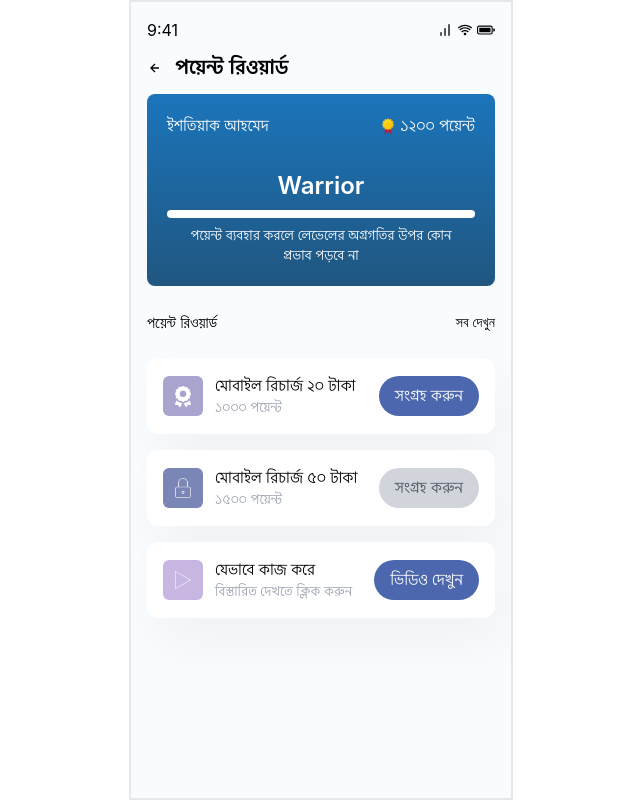
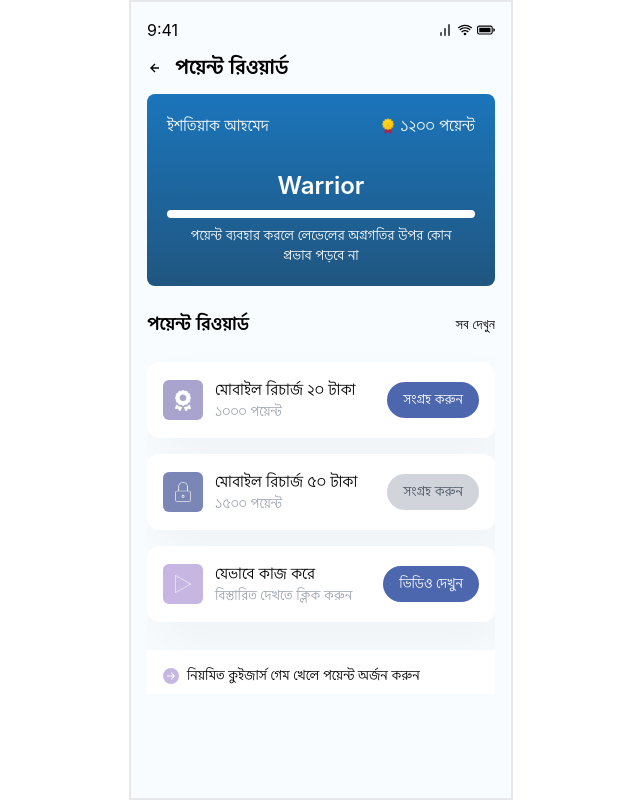
Before and after one commit to Mehedihasan-95/reactMobileViewApp, a React (Create React App) app: page / in a window 1280 px wide. Shown: the whole page, without its empty margins (319-959 px from the left). Built offline with nearby package versions, Linux system fonts and the light colour scheme.

Commit message:
more options done

```diff
--- /dev/null
+++ b/src/components/faq/faq.tsx
@@ -0,0 +1,10 @@
+import './faq.scss';
+
+const Faq = ({ faqs }: any) => {
+
+    return (
+        <div>
+        </div>
+)}
+
+export default Faq;
--- /dev/null
+++ b/src/components/more-options/more-options.tsx
@@ -0,0 +1,16 @@
+import './more-options.scss';
+import { BsArrowRightCircleFill } from "react-icons/bs";
+
+const MoreOptions = ({ options }: any) => {
+
+    return (
+        <div className='flex items-center bg-white p-4 border-b-2'>
+            <div className='mr-2'>
+                <BsArrowRightCircleFill className='color-third' />
+            </div>
+            <p className='font-tatsam-regular text-sm'>{options.title}</p>
+        </div>
+    )
+}
+
+export default MoreOptions;
--- a/src/components/reward-lists/reward-list.tsx
+++ b/src/components/reward-lists/reward-list.tsx
@@ -31,7 +31,7 @@ const RewardList = ({ rewards }: any) => {
             </div>
 
             <button onClick={()=>{ onBtnClick(rewards.isBtnDisabled)}}
-            className={`font-tatsam-regular rounded-3xl px-4 py-2 ${rewards.isBtnDisabled ? 'text-gray-600 bg-gray-300' : ' text-white bg-secondary'}`}>{rewards.isVideoEnabled ? 'ভিডিও দেখুন' : 'সংগ্রহ করুন'}</button>
+            className={`font-tatsam-regular text-sm rounded-3xl px-4 py-2 ${rewards.isBtnDisabled ? 'text-gray-600 bg-gray-300' : ' text-white bg-secondary'}`}>{rewards.isVideoEnabled ? 'ভিডিও দেখুন' : 'সংগ্রহ করুন'}</button>
         </div>
 )}
 
--- a/src/index.scss
+++ b/src/index.scss
@@ -45,6 +45,9 @@ body {
 .color-primary{
   color: #6A5AE0;
 }
+.color-third{
+  color: #C8B6E2;
+}
 .bg-primary{
   background: #6A5AE0;
 }
--- a/src/point-reward.tsx
+++ b/src/point-reward.tsx
@@ -3,11 +3,12 @@ import { BiWifi, BiLeftArrowAlt } from "react-icons/bi";
 import { BsBatteryFull } from "react-icons/bs";
 import RewardList from "./components/reward-lists/reward-list";
 import './point-reward.scss'
+import MoreOptions from "./components/more-options/more-options";
 
 const PointReward = () => {
     const PointsReward = [
         {
-            id:1,
+            id: 1,
             icon: require('./assets/icons/award.png'),
             title: 'মোবাইল রিচার্জ ২০ টাকা',
             point: '১০০০ পয়েন্ট',
@@ -15,7 +16,7 @@ const PointReward = () => {
             isVideoEnabled: false,
         },
         {
-            id:2,
+            id: 2,
             icon: require('./assets/icons/lock.png'),
             title: 'মোবাইল রিচার্জ ৫০ টাকা ',
             point: '১৫০০ পয়েন্ট',
@@ -23,13 +24,32 @@ const PointReward = () => {
             isVideoEnabled: false,
         },
         {
-            id:3,
+            id: 3,
             icon: require('./assets/icons/play.png'),
             title: 'যেভাবে কাজ করে',
             point: 'বিস্তারিত দেখতে ক্লিক করুন',
             isBtnDisabled: false,
             isVideoEnabled: true,
         }
+    ]
+    const Options = [
+        {
+            id: 1,
+            title: 'নিয়মিত কুইজার্স গেম খেলে পয়েন্ট অর্জন করুন'
+        },
+        {
+            id: 2,
+            title: 'বিস্তারিত দেখতে আপনার কুইজার্স রিওয়ার্ড এ ট্যাপ করুন'
+        },
+        {
+            id: 3,
+            title: 'পয়েন্ট ব্যবহার করে বিভিন্ন রিওয়ার্ড সংগ্রহ করুন এবং তার সুবিধা উপভোগ করুন'
+        },
+        {
+            id: 4,
+            title: 'পরবর্তী রিওয়ার্ড লেভেল এবং দারুন সব অফার আনলক করতে বেশি বেশি পয়েন্ট অর্জন করুন'
+        },
+
     ]
     return (
         <div className='body h-full p-4'>
@@ -47,7 +67,7 @@ const PointReward = () => {
                 <BiLeftArrowAlt />
                 <p className='font-tatsam-medium text-xl ml-3'>পয়েন্ট রিওয়ার্ড</p>
             </div>
-            <div className='status-box rounded-lg p-5'>
+            <div className='status-box rounded-lg p-5 mb-6'>
                 <div className='flex justify-between'>
                     <p className='font-tatsam-regular text-md text-white'>ইশতিয়াক আহমেদ</p>
                     <div className='flex items-center'>
@@ -63,18 +83,32 @@ const PointReward = () => {
                 </div>
             </div>
 
-            <div className='nav-header-title py-6'>
-                <div className=' flex justify-between items-center'>
-                    <p className='font-tatsam-regualar text-md'>পয়েন্ট রিওয়ার্ড</p>
-                    <p className='font-tatsam-regualar text-sm'>সব দেখুন</p>
+            <div className="scroll-view-contents overflow-y-auto h-96">
+
+                <div className='nav-header-title pb-6'>
+                    <div className=' flex justify-between items-center'>
+                        <p className='font-tatsam-medium text-lg'>পয়েন্ট রিওয়ার্ড</p>
+                        <p className='font-tatsam-regualar text-sm'>সব দেখুন</p>
+                    </div>
                 </div>
-            </div>
 
-            <div>
-                {PointsReward.map((rewards)=>{
-                    return <RewardList key={rewards.id} rewards={rewards}/>;
-                }
-                )}
+                <div className="point-lists">
+                    {PointsReward.map((rewards) => {
+                        return <RewardList key={rewards.id} rewards={rewards} />;
+                    }
+                    )}
+                </div>
+
+                <div className="more-options py-3">
+                    {Options.map((options)=>{
+                        return <MoreOptions key={options.id} options={options} />;
+                    }
+                    )}
+                </div>
+
+                <div className="faq">
+
+                </div>
             </div>
         </div>
     )
```
Also changed, not shown: src/components/faq/faq.scss (added), src/components/more-options/more-options.scss (added), src/point-reward.scss (line endings or trailing spaces).
